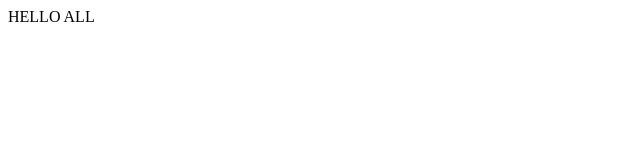
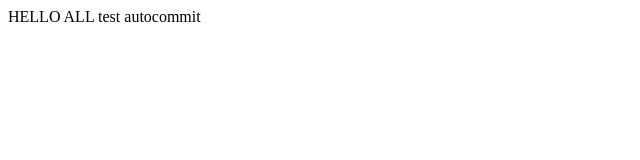
Before and after one commit to CharlesHals/charleshals-vitrine, a React (Create React App) app: page / in a window 1280 px wide. Shown: the top 160 px of the page, without its empty margins (0-640 px from the left). Built offline with nearby package versions, Linux system fonts and the light colour scheme.

Commit message:
Daily Business

```diff
--- a/src/App.js
+++ b/src/App.js
@@ -4,6 +4,7 @@ const App = () => {
   return (
     <div>
       HELLO ALL
+      test autocommit
     </div>
   );
 };
```
